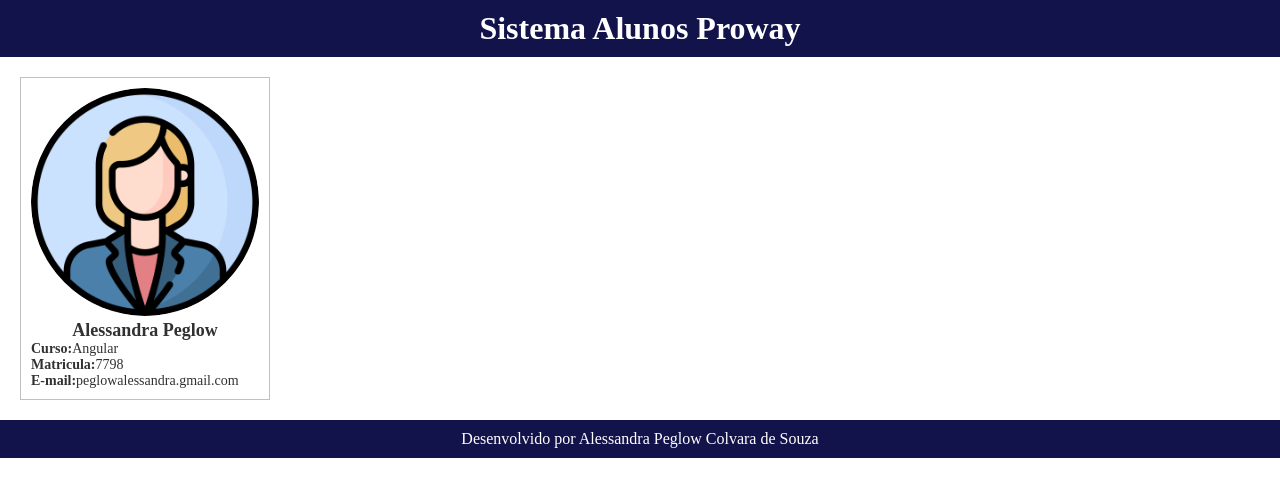
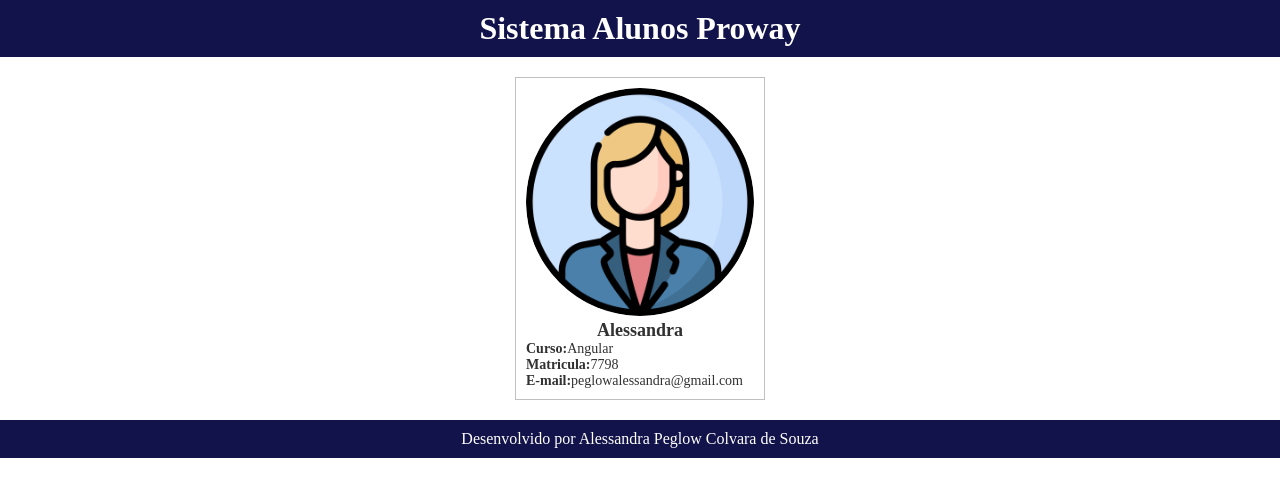
Before and after one commit to alepeglow/projeto-escola-angular, an Angular app in the folder controle-de-alunos/: page / in a window 1280 px wide. Shown: the top 496 px of the page. Built offline with nearby package versions, Linux system fonts and the light colour scheme.

Commit message:
criando interfaces alunos

```diff
--- a/controle-de-alunos/src/app/app.component.css
+++ b/controle-de-alunos/src/app/app.component.css
@@ -8,4 +8,6 @@ header, footer {
 
 main {
     padding: 20px;
+    display: flex;
+    justify-content: center;
 }
--- a/controle-de-alunos/src/app/app.component.ts
+++ b/controle-de-alunos/src/app/app.component.ts
@@ -1,4 +1,5 @@
 import { Component } from '@angular/core';
+import { AlunoInterface } from './interfaces/AlunoInterface';
 
 @Component({
   selector: 'app-root',
@@ -8,4 +9,21 @@ import { Component } from '@angular/core';
 })
 export class AppComponent {
   title = 'controle-de-alunos';
+
+  listaAlunos: AlunoInterface [] = [
+    {
+      matricula: 111,
+      nome: 'Harry Potter',
+      email: 'harry@proway.com',
+      cadastro: true,
+      cursos: []
+    },
+    {
+      matricula: 222,
+      nome: 'Hermione Granger',
+      email: 'hermione@proway.com',
+      cadastro: false,
+      cursos: []
+    }
+  ];
 }
--- a/controle-de-alunos/src/app/componentes/aluno/aluno.component.html
+++ b/controle-de-alunos/src/app/componentes/aluno/aluno.component.html
@@ -1,12 +1,12 @@
 <div class="card">
 
     <img src="../../../assets/img/perfil.png" alt="">
-  <h2><strong>Alessandra Peglow</strong></h2>
+  <h2><strong>{{aluno.nome}}</strong></h2>
 
   <p><strong>Curso:</strong>Angular</p>
 
-  <p><strong>Matricula:</strong>7798</p>
+  <p><strong>Matricula:</strong>{{aluno.matricula}}</p>
 
-  <p><strong>E-mail:</strong>peglowalessandra.gmail.com</p>
+  <p><strong>E-mail:</strong>{{aluno.email}}</p>
 
 </div>
--- a/controle-de-alunos/src/app/componentes/aluno/aluno.component.ts
+++ b/controle-de-alunos/src/app/componentes/aluno/aluno.component.ts
@@ -1,4 +1,5 @@
 import { Component } from '@angular/core';
+import { AlunoInterface } from '../../interfaces/AlunoInterface';
 
 @Component({
   selector: 'app-aluno',
@@ -8,4 +9,11 @@ import { Component } from '@angular/core';
 })
 export class AlunoComponent {
 
+  aluno: AlunoInterface = {
+    nome: 'Alessandra',
+    matricula: 7798,
+    email:'peglowalessandra@gmail.com',
+    cadastro: false,
+    cursos: []
+  }
 }
--- /dev/null
+++ b/controle-de-alunos/src/app/interfaces/AlunoInterface.ts
@@ -0,0 +1,7 @@
+export interface AlunoInterface {
+    matricula:number;
+    nome:string;
+    email:string;
+    cadastro:boolean;
+    cursos: string[];
+}
```
